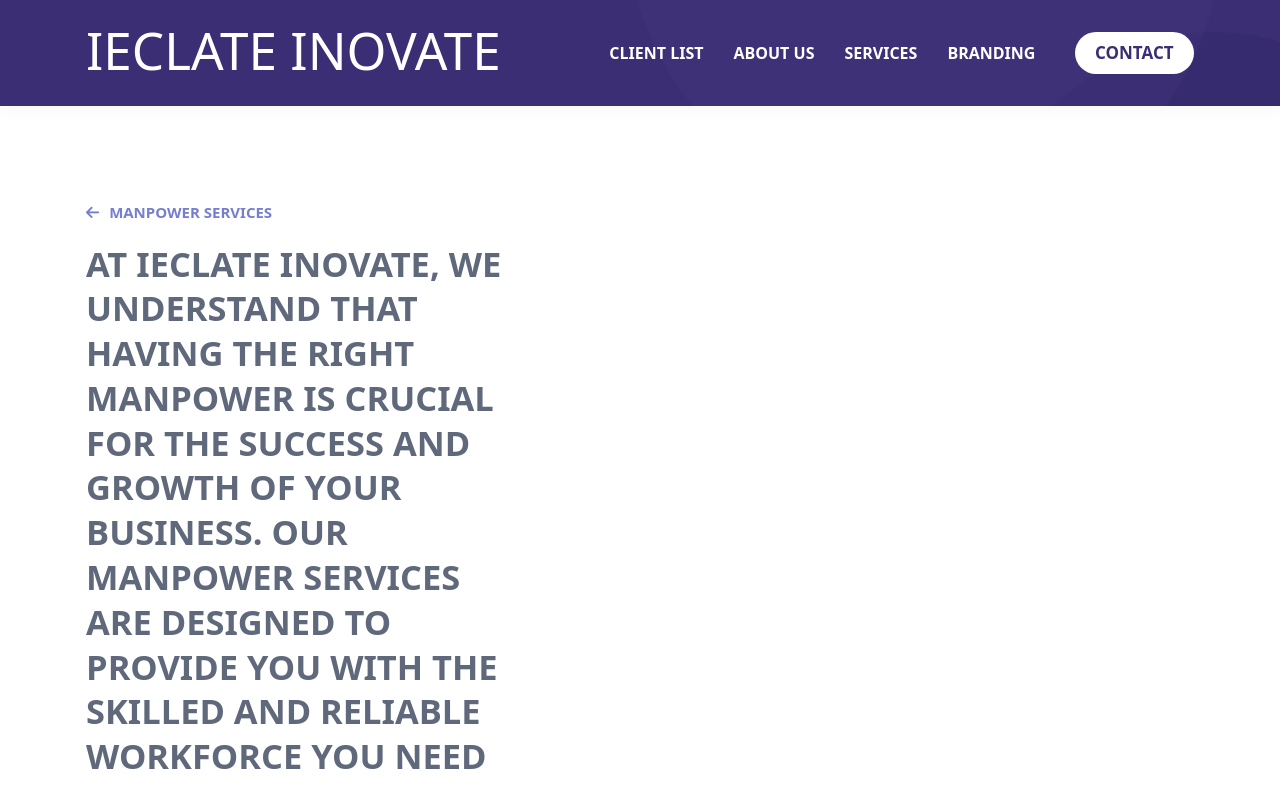
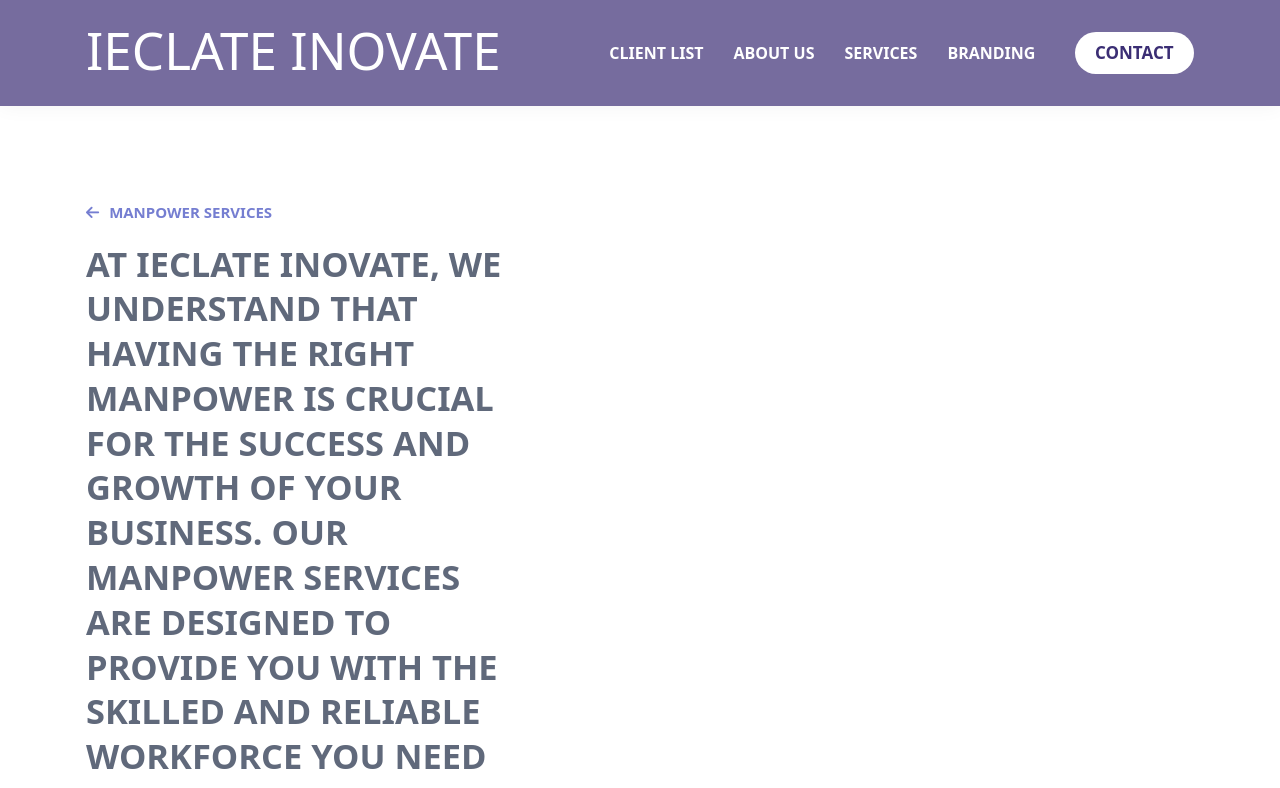
Before and after one commit to ieclate/ieclate_inovate, a plain HTML site: page Pages/msPage.html in a window 1280 px wide. Shown: the top 788 px of the page. Drawn offline with nearby package versions, Linux system fonts and the light colour scheme.

Commit message:
manpower page's header fixed

```diff
--- a/Pages/msPage.html
+++ b/Pages/msPage.html
@@ -42,7 +42,7 @@
 
 <body>
   <!-- navbar section -->
-  <header class="header" data-header style="background-image: url(/assets/images/hero-bg.jpg);">
+  <header class="header" header_active style="background-color: #766c9e;">
     <div class="container">
 
       <a href="../#homePage" class="logo">
```
